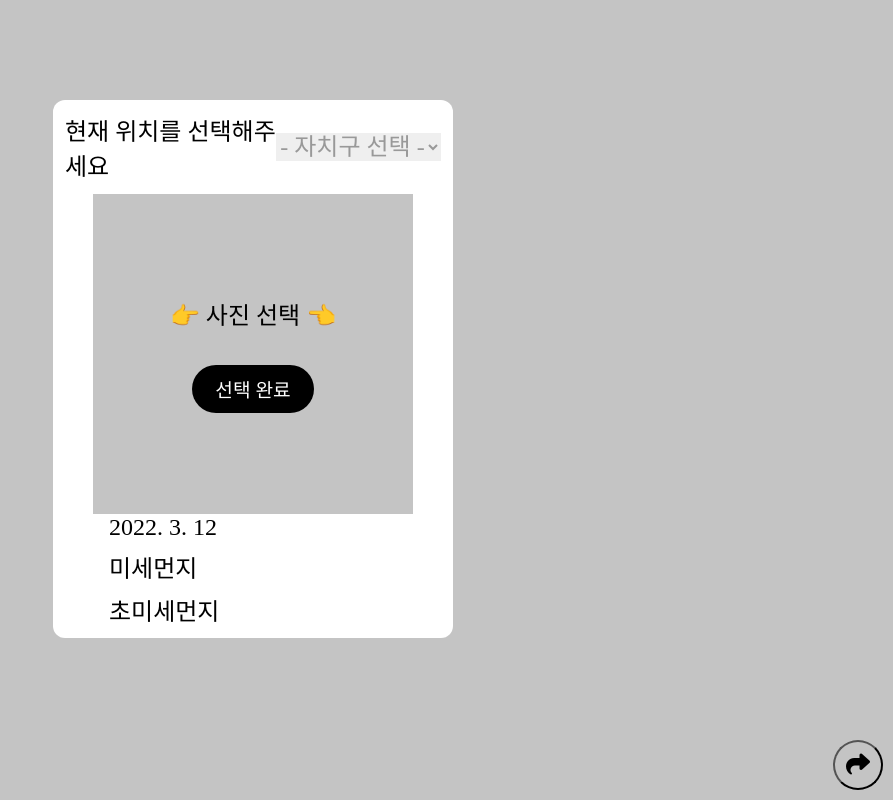
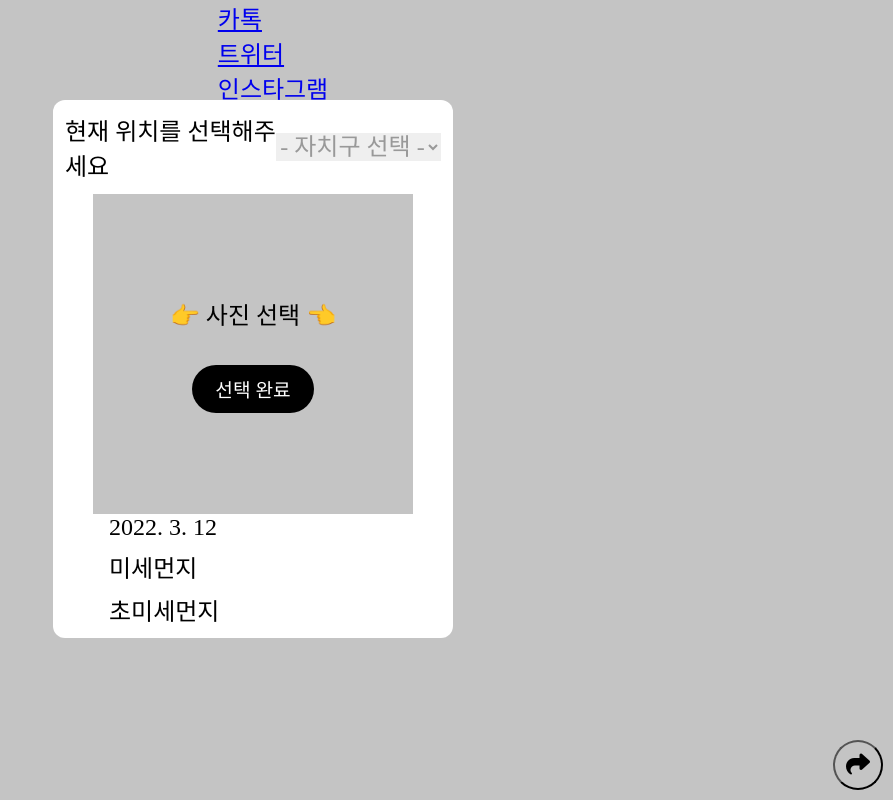
Before and after one commit to sibiwol/air-quality-in-porlaroids, a website: page index.html in a window 1280 px wide. Shown: the whole page, without its empty margins (387-1280 px from the left). Drawn offline with nearby package versions, Linux system fonts and the light colour scheme; a web font is replaced by a local one.

Commit message:
fn_sendFB() 함수 작성 중 커밋함

```diff
--- a/index.html
+++ b/index.html
@@ -4,7 +4,7 @@
   <meta charset="UTF-8">
   <meta http-equiv="X-UA-Compatible" content="IE=edge">
   <meta name="viewport" content="width=device-width, initial-scale=1.0">
-  <title>air quality in polaroids</title>
+  <title>AQI in polaroids</title>
   <link rel="icon" type="image/x-icon" href="./images/polaroid-g39615198e_640-removebg-preview.png">
   <meta />
   <link rel="stylesheet" href="style.css">
@@ -74,6 +74,12 @@
       </div>
     </div>
   </div>
+  <ul class="sns">
+    <li class="kakaoTalk" onclick="fn_sendFB('kakaoTalk')"><a href="#n">카톡</a></li>
+    <li class="twitter" onclick="fn_sendFB('twitter')"><a href="#n">트위터</a></li>
+    <li class="instagram" onclick="fn_sendFB('instagram')"><a href="#n">인스타그램</a></li>
+    <li class="url" onclick="fn_sendFB('url')"><a href="#n">URL</a></li>
+  </ul>
   <button class="share-icon">
     <i class="fas fa-share"></i>
   </button>
--- a/main.js
+++ b/main.js
@@ -78,3 +78,24 @@ function loadFile(input) {
   let showPhoto = document.querySelector('.photo');
   showPhoto.appendChild(newImage);
 }
+
+// 공유
+function fn_sendFB(sns) {
+  let thisUrl = document.URL;
+  let snsTitle = "오늘의 창공"
+  switch ( sns ) {
+    // case 'kakaoTalk':
+    //   let link = ""
+    //   break
+    case 'twitter':
+      let link = "http://twitter.com/share?url="+encodeURIComponent(thisUrl)+"&text="+encodeURIComponent(snsTitle);
+      window.open(link, "tweetPop", "width=486, height=286,scrollbars=yes")
+      break
+    // case 'instagram':
+    //   let link = ""
+    //   break
+    // case 'url':
+    //   let link = ""
+    //   break
+  }
+}
--- a/style.css
+++ b/style.css
@@ -11,6 +11,7 @@
   margin: 0;
   font-family: Gomsin;
   font-size: 24px;
+  list-style: none;
 }
 
 body {
@@ -102,6 +103,12 @@ label {
   margin: 8px 0;
 }
 
+/* 공유 */
+.sns {
+  background-color: #c4c4c4;
+  /* display: flex; */
+}
+
 .share-icon {
   position: absolute;
   bottom: 10px;
```
